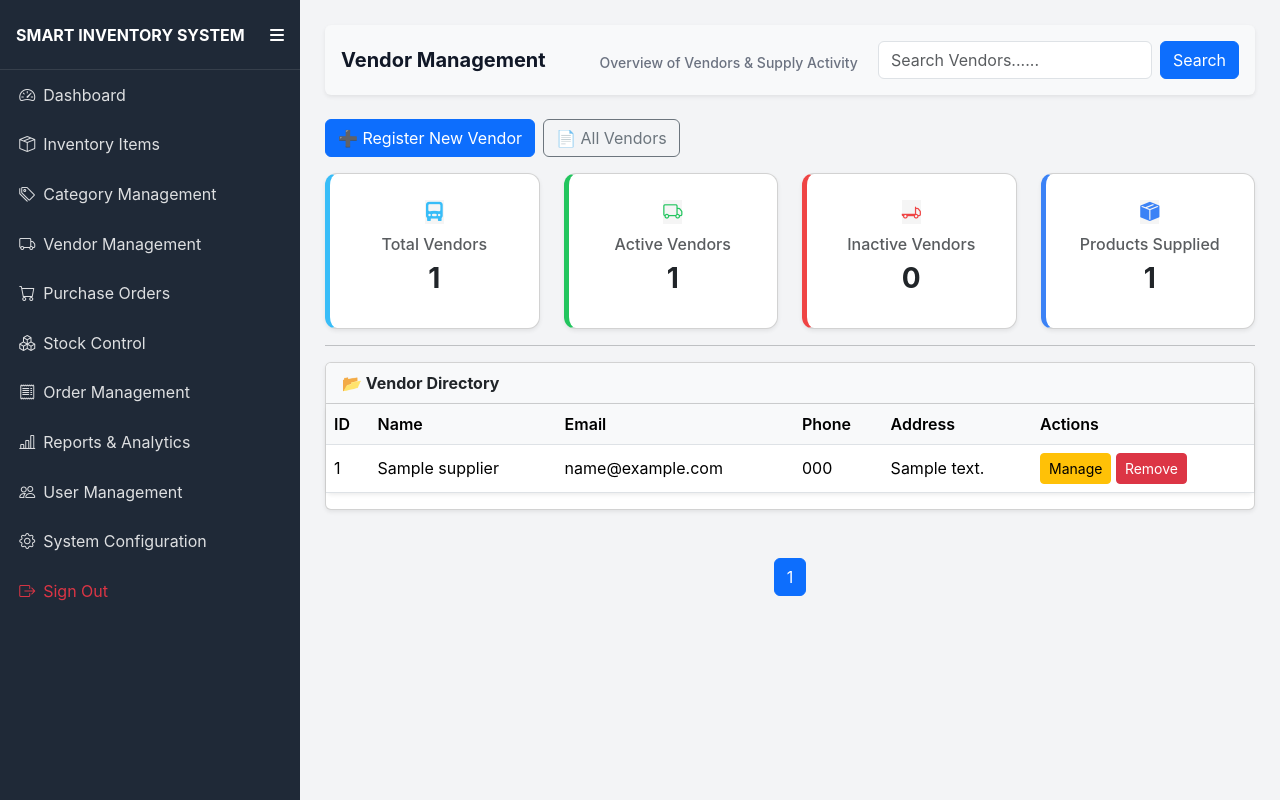
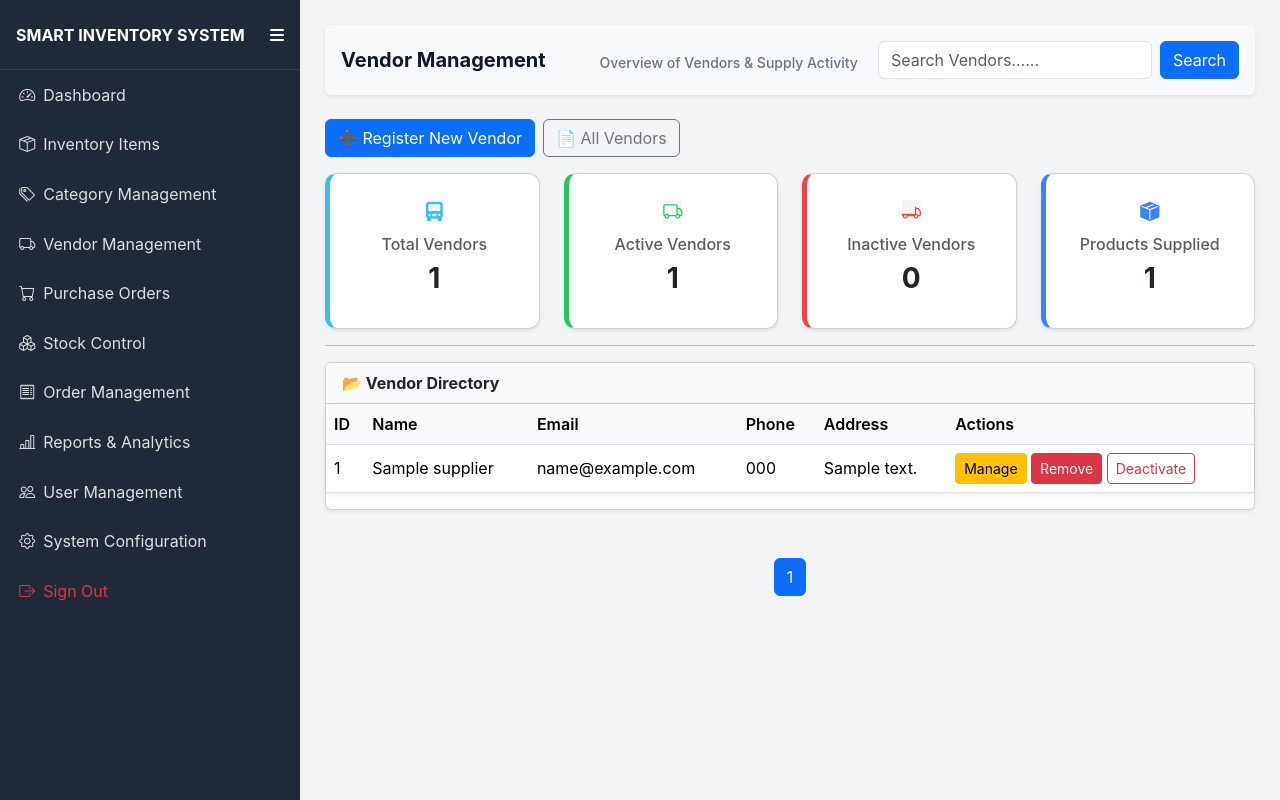
Before and after one commit to MahiKalavadia/inventory-management-system, a Django app: page /suppliers/suppliers/dashboard/ in a window 1280 px wide. Run offline with Django 5.2, Linux system fonts and the light colour scheme; a user stored in the database is signed in; tables that the repository leaves empty hold one stand-in row (values such as "Sample post"); data that the repository does not hold is empty.

Commit message:
Added the activate deactivate button to activate and deactivate the supplier

```diff
--- a/templates/dashboards/supplier_dashboard.html
+++ b/templates/dashboards/supplier_dashboard.html
@@ -108,6 +108,11 @@
                 {% if request.user.is_superuser %}
                    <a href="{% url 'update_supplier' supplier.id %}" class="btn btn-sm btn-warning">Manage</a>
                    <a href="{% url 'delete_supplier' supplier.id %}" class="btn btn-sm btn-danger">Remove</a>
+                   {% if supplier.is_active %}
+                      <a href="{% url 'toggle_supplier_status' supplier.pk %}" class="btn btn-sm btn-outline-danger"> Deactivate</a>
+                   {% else %}
+                      <a href="{% url 'toggle_supplier_status' supplier.pk %}" class="btn btn-sm btn-outline-success"> Activate</a>
+                   {% endif %}
                 {% elif request.user.groups.first.name == "Manager" %}
                    <a href="{% url 'update_supplier' supplier.id %}" class="btn btn-sm btn-warning">Manage</a>
                 {% else %}
```
Lines whose indentation alone changed are shown as unchanged.
